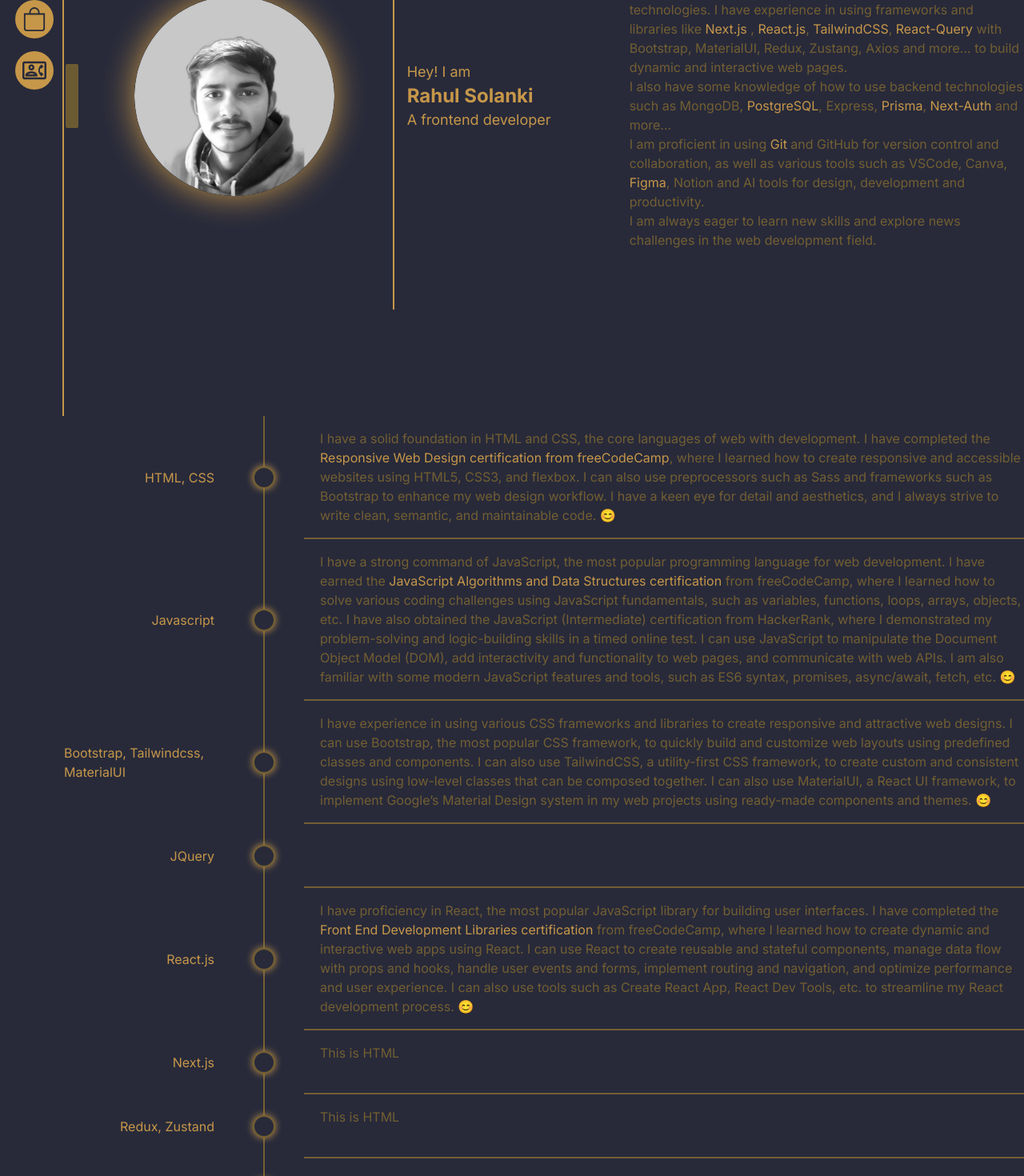
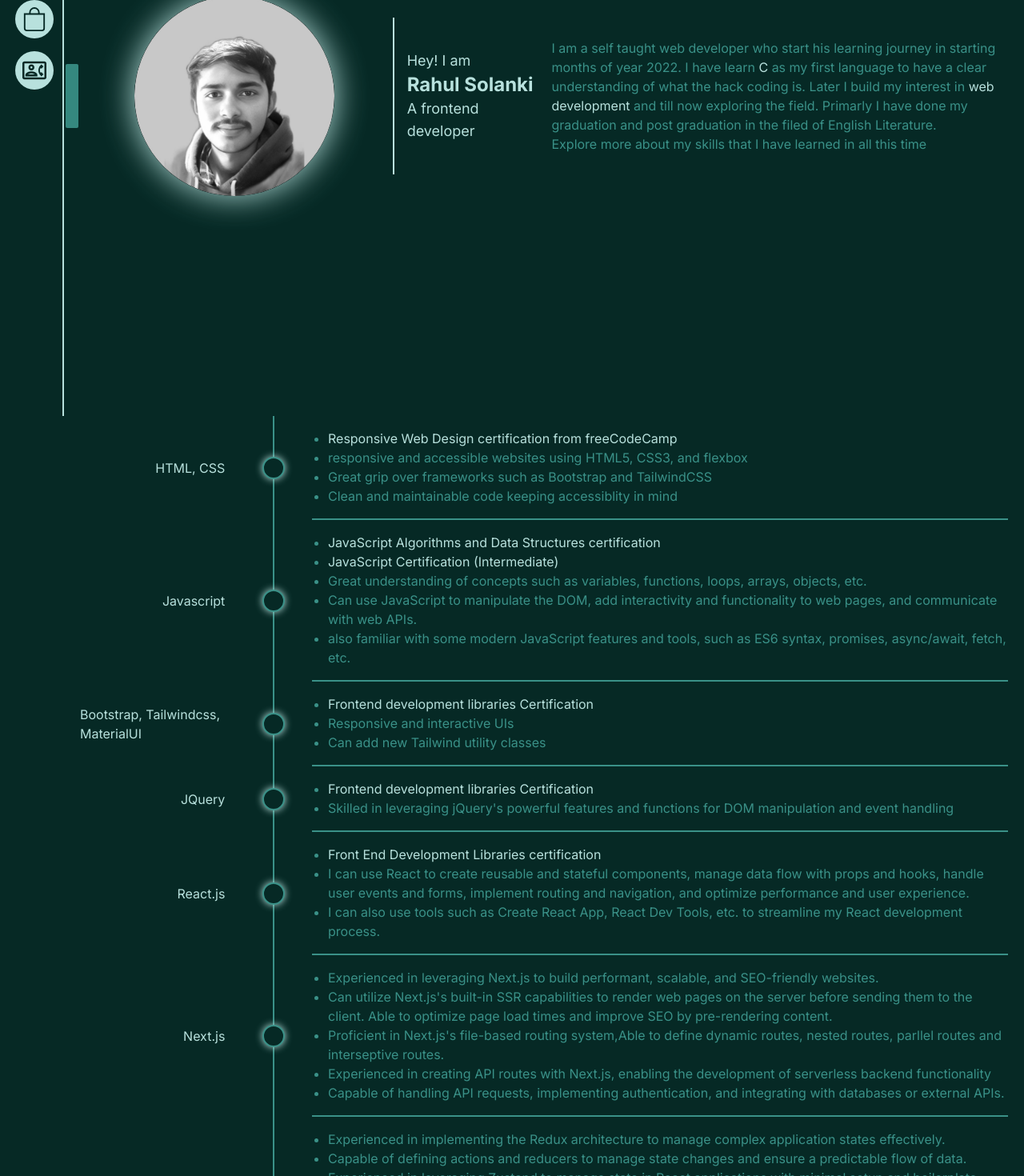
Before and after one commit to Rahulj9a/Portfolio_2.0, a Next.js app: page /about in a window 1280 px wide. Shown: the part 280-1750 px from the top of the page at 80% size. Built offline with nearby package versions, Linux system fonts and the light colour scheme.

Commit message:
redifine design: change color pallete and width,shadow of project card

```diff
--- a/app/about/page.jsx
+++ b/app/about/page.jsx
@@ -28,9 +28,12 @@ const page = ({ props }) => {
       <LeftSideBar links={links} className="" />
 
       <div className="m-auto left-0 right-0 bottom-0 top-0 md:left-20  absolute">
-        <section id="aboutMeIntro" className="h-screen w-full md:pl-4 pl-1  ">
-          <div className=" h-full w-full flex items-center">
-            <div className="visual flex w-1/3 items-center justify-center  ">
+        <section
+          id="aboutMeIntro"
+          className="md:h-screen h-fit w-full md:pl-4 pl-1  "
+        >
+          <div className=" h-full w-full flex md:flex-row flex-col justify-start md:justify-normal items-center ">
+            <div className="visual flex md:w-1/3 w-full my-14 h-fit md:items-center items-end justify-center  ">
               <Image
                 width={300}
                 height={300}
@@ -38,48 +41,39 @@ const page = ({ props }) => {
                 src="/images/profilepic.jpg"
               />
             </div>
-            <div className="words flex items-center w-1/4 h-2/3 border-l-2 border-custom4 px-4">
+            <div className="flex items-center w-2/3  md:border-l-2 border-t-2 md:border-t-0 md:flex-row flex-col my-10 border-custom4">
+              <div className="words flex items-center md:justify-start justify-center w-full md:w-1/4 md:h-1/3 my-10  px-4">
                 <h2 className="text-custom4 text-lg ">
                   Hey! I am{" "}
-                <span className="block text-2xl font-bold">Rahul Solanki</span>A
-                frontend developer
+                  <span className="block text-2xl font-bold">
+                    Rahul Solanki
+                  </span>
+                  A frontend developer
                 </h2>
               </div>
               <div className="flex-1 flex   items-center h-full">
                 <p className="text-custom3 ">
-                I am a frontend web developer having a great knowledge of{" "}
-                <span className="text-custom4">HTML5</span>,{" "}
-                <span className="text-custom4">CSS3</span>,{" "}
-                <span className="text-custom4"> Javascript</span>,{" "}
-                <span className="text-custom4">Typescript</span> with a passion
-                for creating modern and responsive webapps using the latest web
-                technologies. I have experience in using frameworks and
-                libraries like <span className="text-custom4">Next.js</span> ,{" "}
-                <span className="text-custom4">React.js</span>,
-                <span className="text-custom4"> TailwindCSS</span>,{" "}
-                <span className="text-custom4"> React-Query</span> with
-                Bootstrap, MaterialUI, Redux, Zustang, Axios and more... to
-                build dynamic and interactive web pages.
-                <br />I also have some knowledge of how to use backend
-                technologies such as MongoDB,{" "}
-                <span className="text-custom4"> PostgreSQL</span>, Express,{" "}
-                <span className="text-custom4"> Prisma</span>,{" "}
-                <span className="text-custom4"> Next-Auth</span> and more...
-                <br /> I am proficient in using{" "}
-                <span className="text-custom4"> Git</span> and GitHub for
-                version control and collaboration, as well as various tools such
-                as VSCode, Canva, <span className="text-custom4"> Figma</span>,
-                Notion and AI tools for design, development and productivity.
-                <br /> I am always eager to learn new skills and explore news
-                challenges in the web development field.
+                  I am a self taught web developer who start his learning
+                  journey in starting months of year 2022. I have learn{" "}
+                  <span className="text-custom4">C</span> as my first language
+                  to have a clear understanding of what the hack coding is.
+                  Later I build my interest in{" "}
+                  <span className="text-custom4">web development</span> and till
+                  now exploring the field. Primarly I have done my graduation
+                  and post graduation in the filed of English Literature.
+                  <p>
+                    Explore more about my skills that I have learned in all this
+                    time
                   </p>
+                </p>
+              </div>
             </div>
           </div>
         </section>
         <section id="skillsSection">
           <SkillSection skillName={"HTML, CSS"}>
-            I have a solid foundation in HTML and CSS, the core languages of web
-            with development. I have completed the{" "}
+            <ul className="list-disc">
+              <li>
                 <span className="text-custom4 cursor-pointer">
                   <Link
                     target="_blank"
@@ -89,16 +83,21 @@ const page = ({ props }) => {
                     Responsive Web Design certification from freeCodeCamp
                   </Link>
                 </span>
-            , where I learned how to create responsive and accessible websites
-            using HTML5, CSS3, and flexbox. I can also use preprocessors such as
-            Sass and frameworks such as Bootstrap to enhance my web design
-            workflow. I have a keen eye for detail and aesthetics, and I always
-            strive to write clean, semantic, and maintainable code. 😊
+              </li>
+              <li>
+                responsive and accessible websites using HTML5, CSS3, and
+                flexbox
+              </li>
+              <li>
+                Great grip over frameworks such as Bootstrap and TailwindCSS
+              </li>
+              <li>Clean and maintainable code keeping accessiblity in mind</li>
+            </ul>
           </SkillSection>
 
           <SkillSection skillName={"Javascript"}>
-            I have a strong command of JavaScript, the most popular programming
-            language for web development. I have earned the{" "}
+            <ul className="list-disc">
+              <li>
                 <span className="text-custom4 cursor-pointer">
                   <Link
                     target="_blank"
@@ -106,52 +105,145 @@ const page = ({ props }) => {
                   >
                     JavaScript Algorithms and Data Structures certification
                   </Link>
-            </span>{" "}
-            from freeCodeCamp, where I learned how to solve various coding
-            challenges using JavaScript fundamentals, such as variables,
-            functions, loops, arrays, objects, etc. I have also obtained the
-            JavaScript (Intermediate) certification from HackerRank, where I
-            demonstrated my problem-solving and logic-building skills in a timed
-            online test. I can use JavaScript to manipulate the Document Object
-            Model (DOM), add interactivity and functionality to web pages, and
-            communicate with web APIs. I am also familiar with some modern
-            JavaScript features and tools, such as ES6 syntax, promises,
-            async/await, fetch, etc. 😊
+                </span>
+              </li>
+              <li>
+                <span className="text-custom4 cursor-pointer">
+                  <Link
+                    target="_blank"
+                    href="https://www.hackerrank.com/certificates/ef0b91ea9dc6"
+                  >
+                    JavaScript Certification (Intermediate)
+                  </Link>
+                </span>
+              </li>
+              <li>
+                Great understanding of concepts such as variables, functions,
+                loops, arrays, objects, etc.
+              </li>
+              <li>
+                Can use JavaScript to manipulate the DOM, add interactivity and
+                functionality to web pages, and communicate with web APIs.
+              </li>
+              <li>
+                also familiar with some modern JavaScript features and tools,
+                such as ES6 syntax, promises, async/await, fetch, etc.
+              </li>
+            </ul>
           </SkillSection>
 
           <SkillSection skillName={"Bootstrap, Tailwindcss, MaterialUI"}>
-            I have experience in using various CSS frameworks and libraries to
-            create responsive and attractive web designs. I can use Bootstrap,
-            the most popular CSS framework, to quickly build and customize web
-            layouts using predefined classes and components. I can also use
-            TailwindCSS, a utility-first CSS framework, to create custom and
-            consistent designs using low-level classes that can be composed
-            together. I can also use MaterialUI, a React UI framework, to
-            implement Google’s Material Design system in my web projects using
-            ready-made components and themes. 😊
-          </SkillSection>
-          <SkillSection skillName={"JQuery"}></SkillSection>
-          <SkillSection skillName={"React.js"}>
-            I have proficiency in React, the most popular JavaScript library for
-            building user interfaces. I have completed the <span className="text-custom4 cursor-pointer">
+            <ul className="list-disc">
+              <li>
+                <span className="text-custom4 cursor-pointer">
                   <Link
                     target="_blank"
                     href="https://www.freecodecamp.org/certification/rahulj9a/front-end-development-libraries"
-              ></Link>Front End Development
-            Libraries certification</span> from freeCodeCamp, where I learned how to
-            create dynamic and interactive web apps using React. I can use React to
-            create reusable and stateful components, manage data flow with props
-            and hooks, handle user events and forms, implement routing and
-            navigation, and optimize performance and user experience. I can also
-            use tools such as Create React App, React Dev Tools, etc. to
-            streamline my React development process. 😊
+                  >
+                    Frontend development libraries Certification
+                  </Link>
+                </span>
+              </li>
+              <li>Responsive and interactive UIs</li>
+              <li>Can add new Tailwind utility classes</li>
+            </ul>
           </SkillSection>
-          <SkillSection skillName={"Next.js"}>This is HTML</SkillSection>
-          <SkillSection skillName={"Redux, Zustand"}>This is HTML</SkillSection>
-          <SkillSection skillName={"MongoDB, PostgreSQL"}>
+          <SkillSection skillName={"JQuery"}>
+            <ul className="list-disc">
+              <li>
+                <span className="text-custom4 cursor-pointer">
+                  <Link
+                    target="_blank"
+                    href="https://www.freecodecamp.org/certification/rahulj9a/front-end-development-libraries"
+                  >
+                    Frontend development libraries Certification
+                  </Link>
+                </span>
+              </li>
+              <li>
+                Skilled in leveraging jQuery's powerful features and functions
+                for DOM manipulation and event handling
+              </li>
+            </ul>
+          </SkillSection>
+          <SkillSection skillName={"React.js"}>
+            <ul className="list-disc">
+              <li>
+                <span className="text-custom4 cursor-pointer">
+                  <Link
+                    target="_blank"
+                    href="https://www.freecodecamp.org/certification/rahulj9a/front-end-development-libraries"
+                  ></Link>
+                  Front End Development Libraries certification
+                </span>
+              </li>
+              <li>
+                I can use React to create reusable and stateful components,
+                manage data flow with props and hooks, handle user events and
+                forms, implement routing and navigation, and optimize
+                performance and user experience.
+              </li>
+              <li>
+                I can also use tools such as Create React App, React Dev Tools,
+                etc. to streamline my React development process.
+              </li>
+            </ul>{" "}
+          </SkillSection>
+          <SkillSection skillName={"Next.js"}>
+            <ul className="list-disc">
+              <li>
+                Experienced in leveraging Next.js to build performant, scalable,
+                and SEO-friendly websites.
+              </li>
+              <li>
+                Can utilize Next.js's built-in SSR capabilities to render web
+                pages on the server before sending them to the client. Able to
+                optimize page load times and improve SEO by pre-rendering
+                content.
+              </li>
+              <li>
+                Proficient in Next.js's file-based routing system,Able to define
+                dynamic routes, nested routes, parllel routes and interseptive
+                routes.
+              </li>
+              <li>
+                Experienced in creating API routes with Next.js, enabling the
+                development of serverless backend functionality
+              </li>
+              <li>
+                Capable of handling API requests, implementing authentication,
+                and integrating with databases or external APIs.
+              </li>
+            </ul>
+          </SkillSection>
+          <SkillSection skillName={"Redux, Zustand"}>
+            <ul className="list-disc">
+              <li>
+                Experienced in implementing the Redux architecture to manage
+                complex application states effectively.
+              </li>
+              <li>
+                Capable of defining actions and reducers to manage state changes
+                and ensure a predictable flow of data.
+              </li>
+              <li>
+                Experienced in leveraging Zustand to manage state in React
+                applications with minimal setup and boilerplate.
+              </li>
+              <li>
+                Knowledgeable in utilizing Zustand's reactivity features to
+                automatically update components when the state changes
+              </li>
+              <li>
+                Knowledgeable in utilizing Zustand with TypeScript, leveraging
+                type annotations to ensure type safety and improve code quality.
+              </li>
+            </ul>
+          </SkillSection>
+          {/* <SkillSection skillName={"MongoDB, PostgreSQL"}>
             This is HTML
           </SkillSection>
-          <SkillSection skillName={"Express, Prisma"}></SkillSection>
+          <SkillSection skillName={"Express, Prisma"}></SkillSection> */}
         </section>
       </div>
     </div>
--- a/components/Header.jsx
+++ b/components/Header.jsx
@@ -5,7 +5,7 @@ import React from 'react'
 import { FiGithub, FiHome, FiLinkedin, FiTwitter } from 'react-icons/fi'
 const Header = () => {
   return (
-    <header className='bg-custom2 text-custom4 border-b-2 border-custom4 w-full  h-10 bg-opacity-50 z-10   fixed flex items-center justify-around'>
+    <header className='bg-custom2 text-custom4 border-b-2 border-custom4 w-full   h-10 bg-opacity-90 z-20   fixed flex items-center justify-around'>
           <div className='flex gap-2 justify-center items-center flex-1'>
             <Link href="./" >
               <FiHome className='  text-xl hover:text-custom1 hover:mb-1'/>
--- a/components/SkillSection.jsx
+++ b/components/SkillSection.jsx
@@ -2,11 +2,11 @@ import React from "react";
 
 const SkillSection = ({ skillName, skillIcon, children }) => {
   return (
-    <div id={`${skillName}Corner`} className="h-auto flex w-full min-h-[80px]">
+    <div id={`${skillName}Corner`} className="h-auto flex w-full px-5 min-h-[80px]">
 
         <div
           id="skillName"
-          className="flex items-center justify-end pr-3 text-custom4 w-2/12"
+          className="flex items-center justify-end pr-3 text-custom4  w-2/12"
         >
           <p>{skillName}</p>
         </div>
@@ -15,7 +15,7 @@ const SkillSection = ({ skillName, skillIcon, children }) => {
           className="flex items-center justify-center relative w-1/12"
         >
           <div className="absolute h-full w-[2px] bg-custom3"></div>
-          <div className="absolute h-7 w-7 border-2 shadow-circle-shadowSmall shadow-custom4 border-custom3 rounded-full bg-custom2 z-10">
+          <div className="absolute h-7 w-7 border-2 shadow-circle-shadowSmall hover:shadow-circle-shadow hover:shadow-custom4 shadow-custom4 border-custom3 rounded-full bg-custom2 z-10">
             {skillIcon || ""}
           </div>
         </div>
--- a/tailwind.config.js
+++ b/tailwind.config.js
@@ -25,10 +25,10 @@ module.exports = {
 
       },
       colors:{
-        "custom1":"#000000",
-        'custom2':"#282A3A",
-        "custom3":"#735F32",
-        "custom4":"#C69749"
+        "custom1":"#044A44",
+        'custom2':"#062925",
+        "custom3":"#3A9188",
+        "custom4":"#B8E1DD"
       }
     },
   },
@@ -37,5 +37,5 @@ module.exports = {
 /*
 colors op1 - #884A39, #C38154, #FFC26F, #F9E0BB
 colors op2-  #000000, #282A3A, #735F32, #C69749
-colors op3-
+colors op3- F6F1E9, FFD93D, 044A44
  */
```
Also changed, not shown: app/projects/page.jsx (+18 -12 lines), components/ProjectCard.jsx (+7 -7 lines), components/linkPreview.jsx (+24 -21 lines), public/data/blogs.json (+9 -3 lines). Lines whose indentation alone changed are shown as unchanged.
